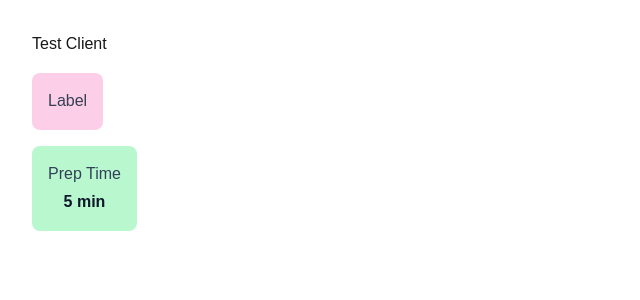
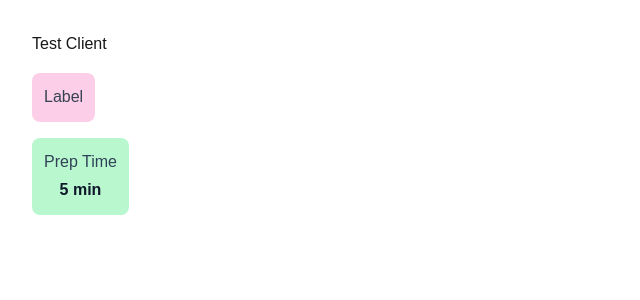
Before and after one commit to Ya-dola/bechamel, a Next.js app: page /test in a window 1280 px wide. Shown: the top 300 px of the page, without its empty margins (0-640 px from the left). Built offline with nearby package versions, Linux system fonts and the light colour scheme.

Commit message:
feat(icon-card): add icon card

```diff
--- a/components/iconCard/iconCard.tsx
+++ b/components/iconCard/iconCard.tsx
@@ -1,30 +1,50 @@
+import { Icon } from '@iconify/react';
+
 interface IconCardProps {
   label: string;
   subText?: string;
+  icon?: string;
+  iconColor?: string;
+  iconSize?: string;
   bgColor?: string;
   radius?: string;
   labelStyle?: string;
   labelColor?: string;
   subTextStyle?: string;
   subTextColor?: string;
+  padding?: string;
+  cardGap?: string;
 }
 
 function IconCard({
   label,
   subText,
+  icon,
+  iconColor = 'text-gray-700',
+  iconSize = '24',
   bgColor = 'bg-pink-200',
   radius = 'rounded-lg',
-  labelColor: textColor = 'text-gray-700',
-  labelStyle = `font-medium ${textColor}`,
+  labelColor = 'text-gray-700',
+  labelStyle = `font-medium ${labelColor}`,
   subTextColor = 'text-gray-900',
   subTextStyle = `font-semibold ${subTextColor}`,
+  padding = 'p-3',
+  cardGap = 'gap-1',
 }: IconCardProps) {
   return (
     <div
-      className={`flex flex-col items-center justify-center w-fit
-         gap-1 p-4 fit-content ${bgColor} ${radius}`}
+      className={`flex flex-col items-center justify-center w-fit fit-content ${cardGap} ${padding} ${bgColor} ${radius}`}
     >
-      {/* TODO - Icon */}
+      {icon && (
+        <div className={`aspect-square w-${iconSize} h-${iconSize}`}>
+          <Icon
+            icon={icon}
+            className={`${iconColor} w-full h-full`}
+            height={iconSize}
+            width={iconSize}
+          />
+        </div>
+      )}
 
       <p className={labelStyle}>{label}</p>
 
```
